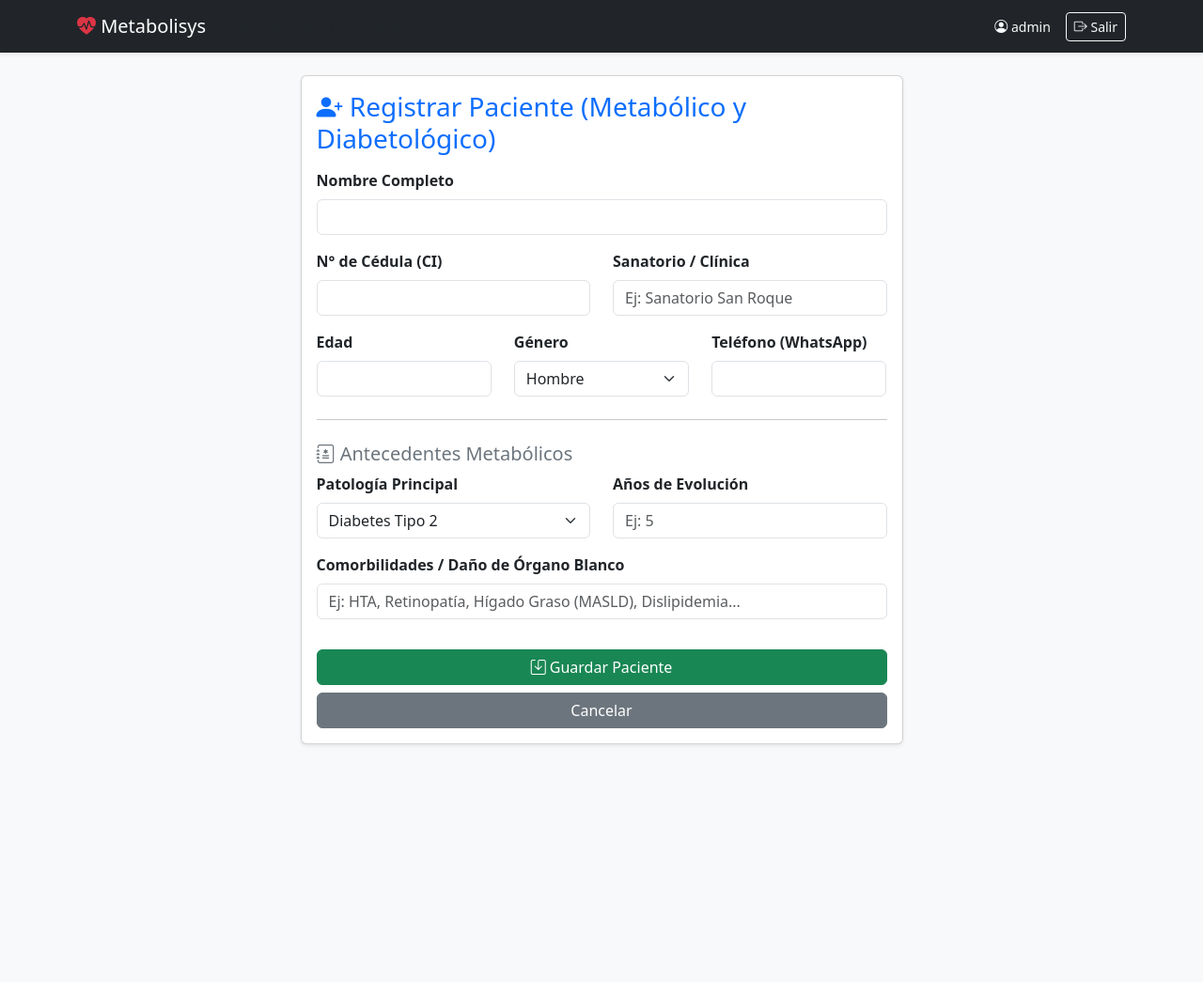
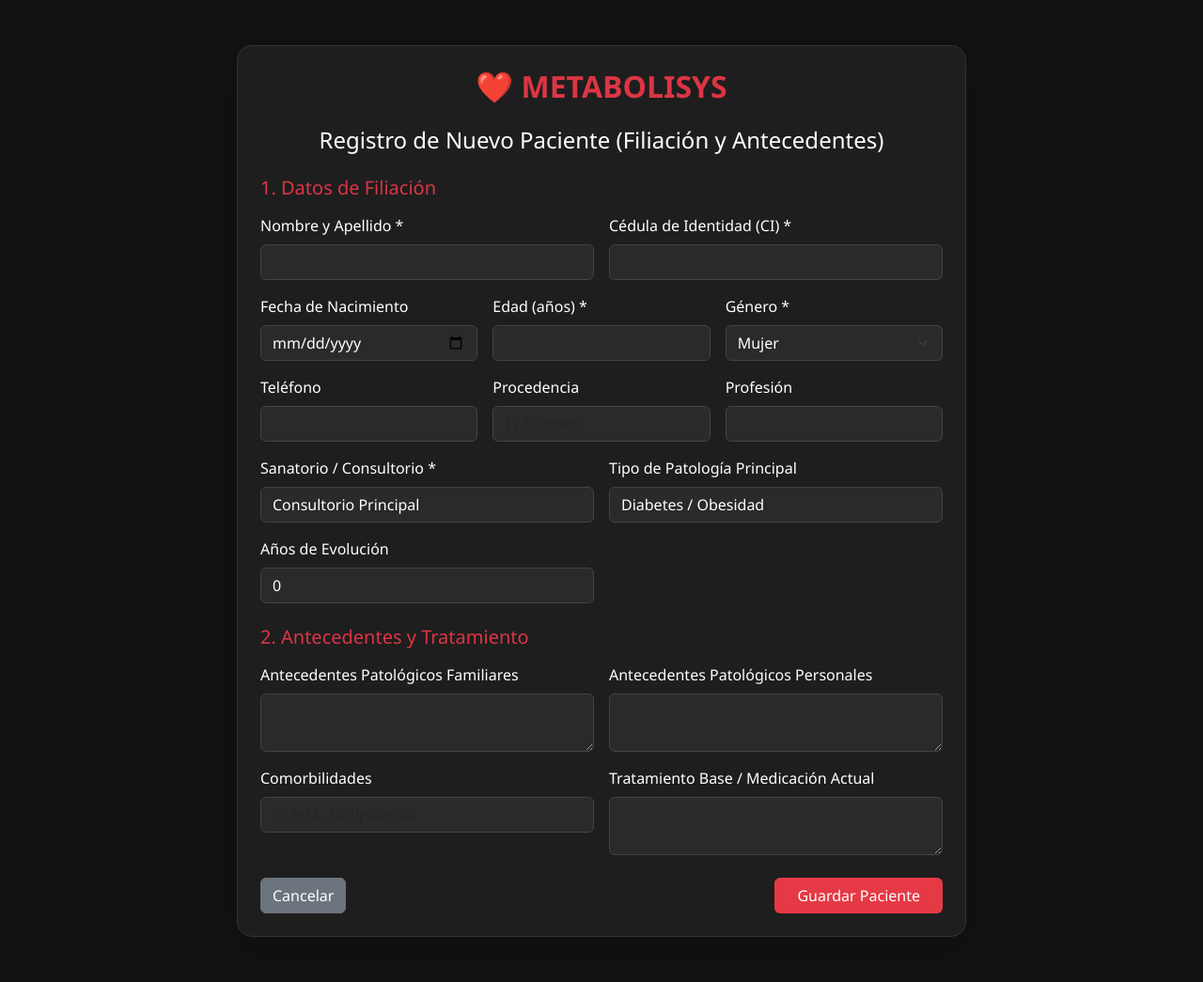
Before and after one commit to patriciafranco-web/Metabolysis1.0-Prueba, a Flask app: page /patient/new in a window 1280 px wide. Shown: the whole page at 94% size. Before the commit the page ends 793 px from the top, so only its background shows below. Run offline with Flask 3, Linux system fonts and the light colour scheme; the visitor is signed in with stand-in values (Sample User, id 1).

Commit message:
Update new_patient.html

```diff
--- a/templates/new_patient.html
+++ b/templates/new_patient.html
@@ -1,73 +1,103 @@
-{% extends "base.html" %}
-{% block content %}
-<div class="row justify-content-center">
-    <div class="col-md-7">
-        <div class="card shadow-sm">
-            <div class="card-body">
-                <h3 class="mb-3 text-primary"><i class="bi bi-person-plus-fill"></i> Registrar Paciente (Metabólico y Diabetológico)</h3>
+<!DOCTYPE html>
+<html lang="es">
+<head>
+    <meta charset="UTF-8">
+    <title>Nuevo Paciente - METABOLISYS</title>
+    <meta name="viewport" content="width=device-width, initial-scale=1">
+    <link href="https://cdn.jsdelivr.net/npm/bootstrap@5.3.0/dist/css/bootstrap.min.css" rel="stylesheet">
+    <style>
+        body { background-color: #121212; color: #e0e0e0; font-family: 'Segoe UI', Tahoma, Geneva, Verdana, sans-serif; }
+        .card { background-color: #1e1e1e; border: 1px solid #333; color: #fff; }
+        .form-control, .form-select { background-color: #2a2a2a; border: 1px solid #444; color: #fff; }
+        .form-control:focus, .form-select:focus { background-color: #333; border-color: #ff6b6b; color: #fff; box-shadow: none; }
+        .btn-primary { background-color: #e63946; border: none; }
+        .btn-primary:hover { background-color: #d90429; }
+    </style>
+</head>
+<body class="py-5">
+<div class="container" style="max-width: 800px;">
+    <div class="card p-4 shadow-lg rounded-4">
+        <h2 class="mb-4 text-center text-danger fw-bold">❤️ METABOLISYS</h2>
+        <h4 class="mb-4 text-center">Registro de Nuevo Paciente (Filiación y Antecedentes)</h4>
+
         <form method="POST">
-                    <div class="mb-3">
-                        <label class="form-label fw-bold">Nombre Completo</label>
+            <h5 class="text-danger mb-3">1. Datos de Filiación</h5>
+            <div class="row g-3 mb-4">
+                <div class="col-md-6">
+                    <label class="form-label">Nombre y Apellido *</label>
                     <input type="text" class="form-control" name="full_name" required>
                 </div>
-                    <div class="row mb-3">
                 <div class="col-md-6">
-                            <label class="form-label fw-bold">N° de Cédula (CI)</label>
+                    <label class="form-label">Cédula de Identidad (CI) *</label>
                     <input type="text" class="form-control" name="ci" required>
                 </div>
-                        <div class="col-md-6">
-                            <label class="form-label fw-bold">Sanatorio / Clínica</label>
-                            <input type="text" class="form-control" name="sanatorio" placeholder="Ej: Sanatorio San Roque" required>
+                <div class="col-md-4">
+                    <label class="form-label">Fecha de Nacimiento</label>
+                    <input type="date" class="form-control" name="birth_date">
                 </div>
-                    </div>
-                    <div class="row mb-3">
                 <div class="col-md-4">
-                            <label class="form-label fw-bold">Edad</label>
+                    <label class="form-label">Edad (años) *</label>
                     <input type="number" class="form-control" name="age" required>
                 </div>
                 <div class="col-md-4">
-                            <label class="form-label fw-bold">Género</label>
+                    <label class="form-label">Género *</label>
                     <select class="form-select" name="gender" required>
+                        <option value="Mujer">Mujer</option>
                         <option value="Hombre">Hombre</option>
-                                <option value="Mujer">Mujer</option>
                     </select>
                 </div>
                 <div class="col-md-4">
-                            <label class="form-label fw-bold">Teléfono (WhatsApp)</label>
+                    <label class="form-label">Teléfono</label>
                     <input type="text" class="form-control" name="phone">
+                </div>
+                <div class="col-md-4">
+                    <label class="form-label">Procedencia</label>
+                    <input type="text" class="form-control" name="procedencia" placeholder="Ej. Santaní">
+                </div>
+                <div class="col-md-4">
+                    <label class="form-label">Profesión</label>
+                    <input type="text" class="form-control" name="profession">
+                </div>
+                <div class="col-md-6">
+                    <label class="form-label">Sanatorio / Consultorio *</label>
+                    <input type="text" class="form-control" name="sanatorio" required value="Consultorio Principal">
+                </div>
+                <div class="col-md-6">
+                    <label class="form-label">Tipo de Patología Principal</label>
+                    <input type="text" class="form-control" name="pathology_type" value="Diabetes / Obesidad">
+                </div>
+                <div class="col-md-6">
+                    <label class="form-label">Años de Evolución</label>
+                    <input type="number" class="form-control" name="evolution_years" value="0">
                 </div>
             </div>
 
-                    <hr class="my-4">
-                    <h5 class="text-secondary"><i class="bi bi-journal-medical"></i> Antecedentes Metabólicos</h5>
-
-                    <div class="row mb-3">
+            <h5 class="text-danger mb-3">2. Antecedentes y Tratamiento</h5>
+            <div class="row g-3 mb-4">
                 <div class="col-md-6">
-                            <label class="form-label fw-bold">Patología Principal</label>
-                            <select class="form-select" name="pathology_type">
-                                <option value="Diabetes Tipo 2">Diabetes Tipo 2</option>
-                                <option value="Diabetes Tipo 1">Diabetes Tipo 1</option>
-                                <option value="Obesidad (Grado I-III)">Obesidad (Grado I, II o III)</option>
-                                <option value="Síndrome Metabólico">Síndrome Metabólico</option>
-                                <option value="Resistencia a la Insulina">Resistencia a la Insulina / Pre-diabetes</option>
-                                <option value="Otro">Otro</option>
-                            </select>
+                    <label class="form-label">Antecedentes Patológicos Familiares</label>
+                    <textarea class="form-control" name="antecedentes_familiares" rows="2"></textarea>
                 </div>
                 <div class="col-md-6">
-                            <label class="form-label fw-bold">Años de Evolución</label>
-                            <input type="number" class="form-control" name="evolution_years" placeholder="Ej: 5">
+                    <label class="form-label">Antecedentes Patológicos Personales</label>
+                    <textarea class="form-control" name="antecedentes_personales" rows="2"></textarea>
+                </div>
+                <div class="col-md-6">
+                    <label class="form-label">Comorbilidades</label>
+                    <input type="text" class="form-control" name="comorbidities" placeholder="Ej. HTA, Dislipidemia">
+                </div>
+                <div class="col-md-6">
+                    <label class="form-label">Tratamiento Base / Medicación Actual</label>
+                    <textarea class="form-control" name="tratamiento_base" rows="2"></textarea>
                 </div>
             </div>
-                    <div class="mb-3">
-                        <label class="form-label fw-bold">Comorbilidades / Daño de Órgano Blanco</label>
-                        <input type="text" class="form-control" name="comorbidities" placeholder="Ej: HTA, Retinopatía, Hígado Graso (MASLD), Dislipidemia...">
+
+            <div class="d-flex justify-content-between mt-4">
+                <a href="{{ url_for('index') }}" class="btn btn-secondary">Cancelar</a>
+                <button type="submit" class="btn btn-primary px-4">Guardar Paciente</button>
             </div>
-
-                    <button type="submit" class="btn btn-success w-100 mt-3"><i class="bi bi-save"></i> Guardar Paciente</button>
-                    <a href="/" class="btn btn-secondary w-100 mt-2">Cancelar</a>
         </form>
     </div>
 </div>
-    </div>
-</div>
-{% endblock %}
+</body>
+</html>
```
Lines whose indentation alone changed are shown as unchanged.
